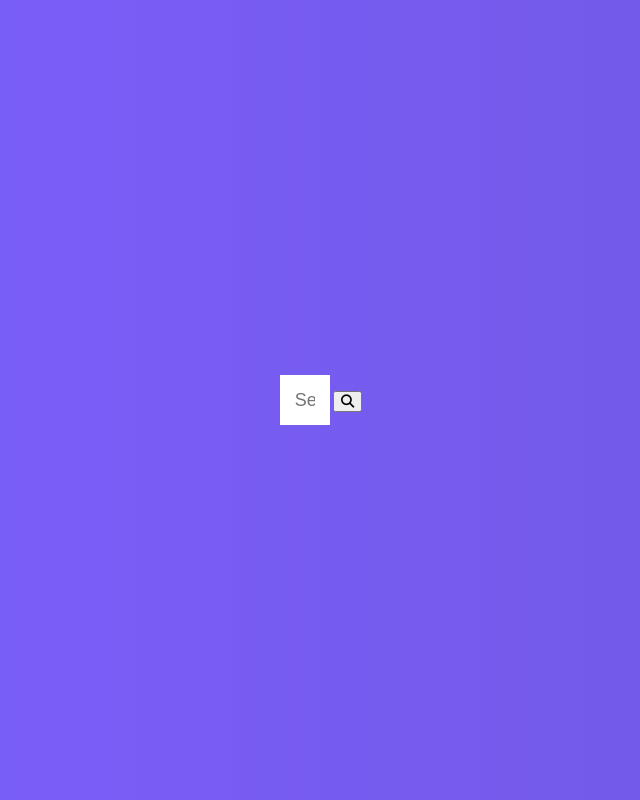
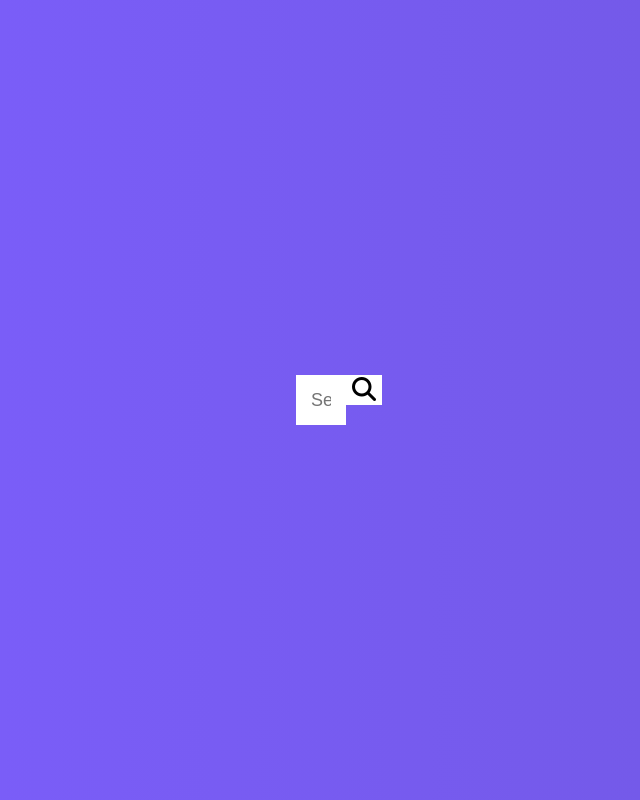
Before and after one commit to Bhelms2132/Hidden-Search-Widget, a plain HTML site: page index.html in a window 1280 px wide. Shown: the whole page, without its empty margins (319-959 px from the left). Drawn offline with Linux system fonts and the light colour scheme.

Commit message:
search button styled with color , size border removed and cursor added

```diff
--- a/style.css
+++ b/style.css
@@ -27,4 +27,13 @@ body {
     padding: 15px;
     height: 50px;
     width: 50px;
+    transition: width 0.3s ease;
 }
+
+.btn {
+    background-color: #fff;
+    border: 0;
+    cursor: pointer;
+    font-size: 24px;
+    position: absolute;
+}
```
